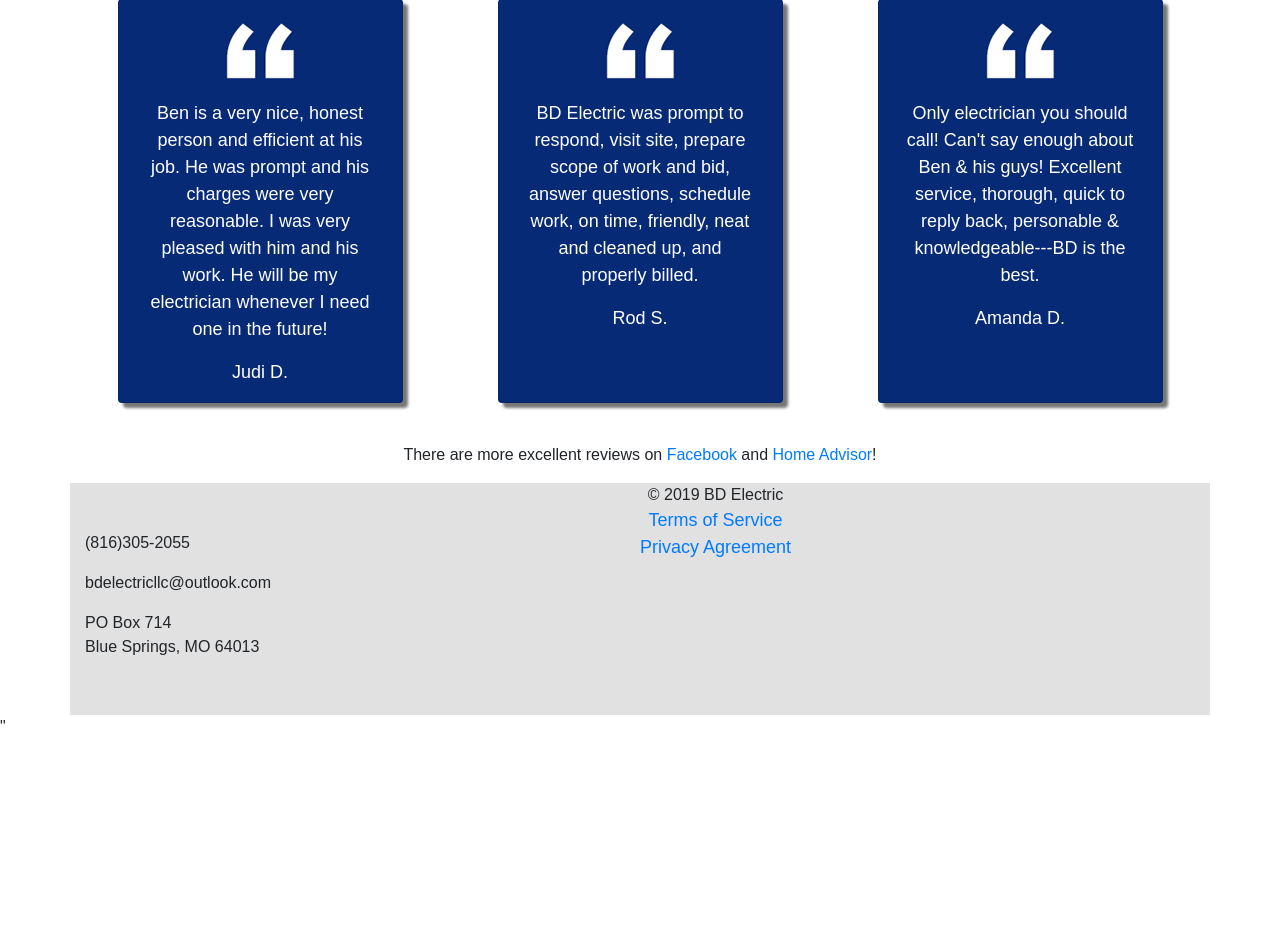
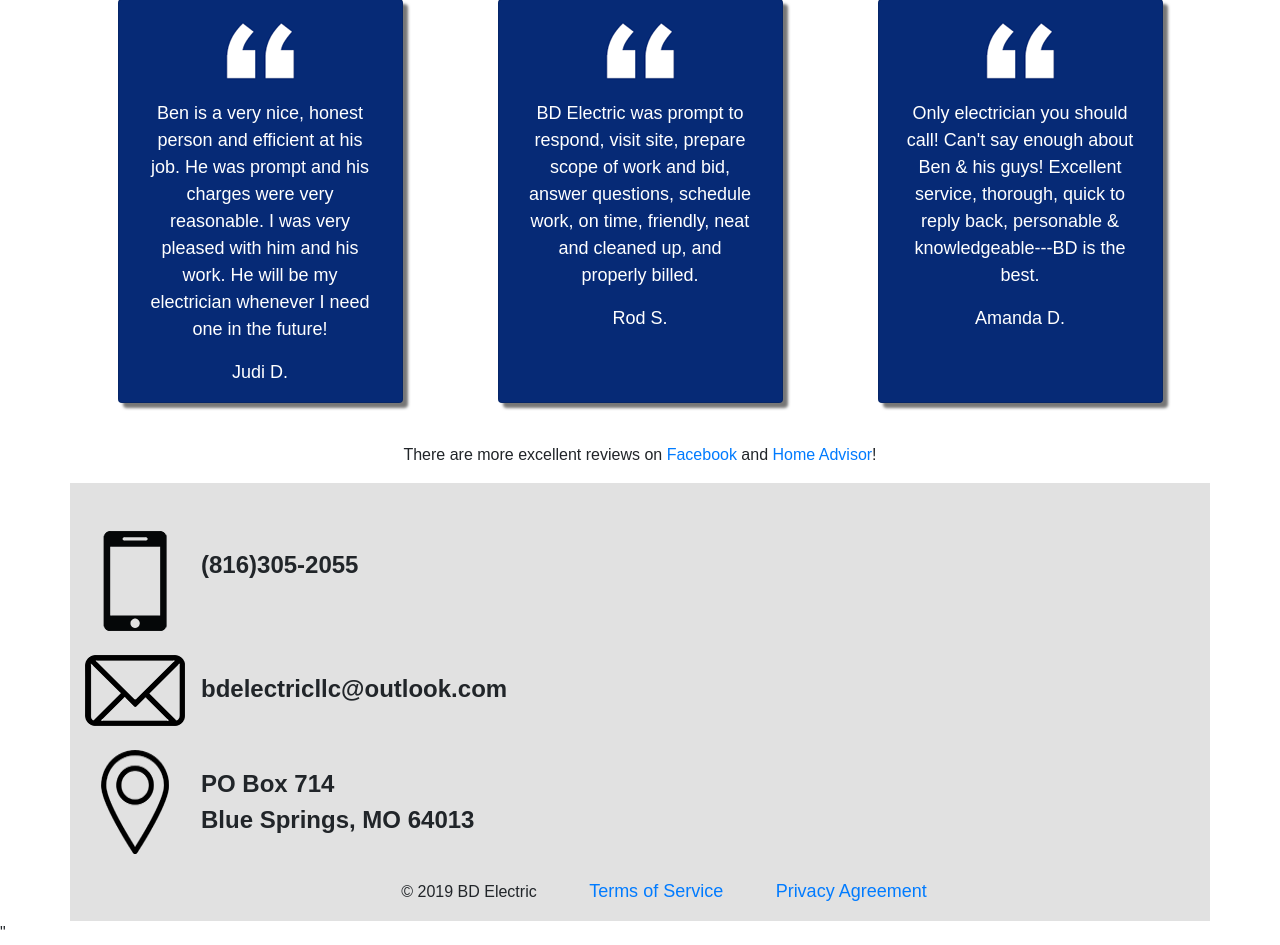
Before and after one commit to Rylee202/bd-electric, a PHP site: page / in a window 1280 px wide. Shown: the part 1612-2557 px from the top of the page. Before the commit the page ends 2336 px from the top, so only its background shows below. Run offline with PHP 8.4, Linux system fonts and the light colour scheme; some libraries are stand-ins or nearby versions.

Commit message:
Finished Footer

```diff
--- a/css/style.css
+++ b/css/style.css
@@ -91,10 +91,6 @@
     background-color: #e1e1e1;
 }
 
-.phone {
-    padding-top: 3em;
-}
-
 .line li {
     list-style: none;
 }
@@ -151,6 +147,10 @@
         font-size: 18px;
     }
 
+    .contact {
+        font-size: 1.5em;
+    }
+
 }
 
 /* Extra large devices (large desktops, 1200px and down) */
--- a/index.html
+++ b/index.html
@@ -190,33 +190,34 @@
 
   <footer class="container">
     <div class="row" id="contact">
-      <div class="col-md-6 contact">
-        <div class="phone">
-          <div class="phone-graphic">
-            <p>&#40;816&#41;305&#45;2055</p>
-          </div>
+      <div class="col-md-6">
+        <div class="phone d-inline-flex pb-4 pt-5">
+            <img src="images/phone_graphic-md.png" class="mx-auto d-lg-block d-none" alt="">
+            <img src="images/phone_graphic-sm.png" class="mx-auto d-lg-none" alt="">
+          <p class="contact pt-3 pl-3 pr-5 font-weight-bold">&#40;816&#41;305&#45;2055</p>
         </div>
-        <div class="email">
-          <div class="email-graphic">
-            <p>bdelectricllc&#64;outlook.com</p>
-          </div>
+        <div class="email d-inline-flex pb-4">
+            <img src="images/email_graphic-md.png" class="mx-auto d-lg-block d-none" alt="">
+            <img src="images/email_graphic-sm.png" class="d-lg-none" alt="">
+          <p class="contact pt-3 pl-3 font-weight-bold">bdelectricllc&#64;outlook.com</p>
         </div>
-        <div class="location">
-          <div class="location-graphic">
-          <p>PO Box 714 <br />
+        <div class="location d-inline-flex pb-4">
+            <img src="images/location_graphic-md.png" class="mx-auto d-lg-block d-none" alt="">
+            <img src="images/location_graphic-sm.png" class="mx-auto d-lg-none" alt="">
+          <p class="contact pt-3 pl-3 font-weight-bold">PO Box 714 <br />
           Blue Springs, MO 64013</p>
         </div>
       </div>
       <div class="col-md-6">
-        <div class="form"><p>&nbsp;</p></div>
+        <div class="form"></div>
       </div>
     </div> <!-- Contact Section -->
 
-    <div class="row details">
+    <div class="row">
       <ul class="col text-center">
-        <l1 class="">&copy; 2019 BD Electric</li>
-        <li class=""><a href="#" title="Terms of Service">Terms of Service</a></li>
-        <li class=""><a href="#" title="Privacy Agreement">Privacy Agreement</a></li>
+        <l1 class="d-inline pl-5">&copy; 2019 BD Electric</li>
+        <li class="d-inline pl-5"><a href="#" title="Terms of Service">Terms of Service</a></li>
+        <li class="d-inline-flex pl-5"><a href="#" title="Privacy Agreement">Privacy Agreement</a></li>
       </ul>
     </div> <!-- Details Section -->
   </footer>
```
Also changed, not shown: images/email_graphic-md.png (added), images/email_graphic-sm.png (added), images/location_graphic-md.png (added), images/location_graphic-sm.png (added), images/phone_graphic-md.png (added), images/phone_graphic-sm.png (added).
